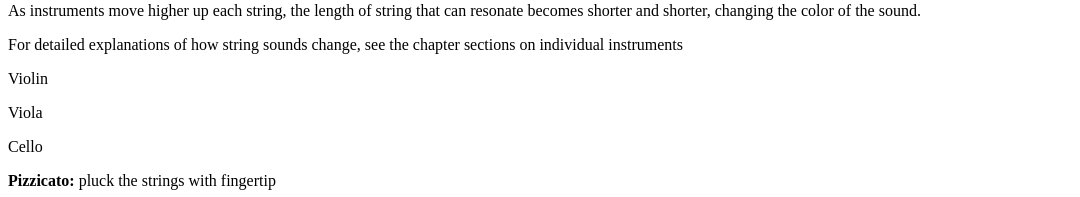
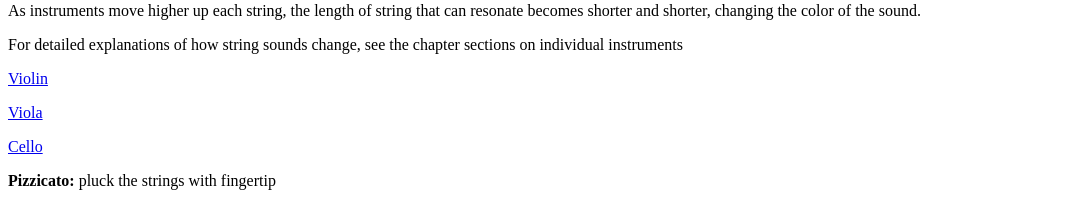
Before and after one commit to kpukinskis/161-String-Writing, a plain HTML site: page index.html in a window 1280 px wide. Shown: the part 755-952 px from the top of the page, without its empty margins (0-1080 px from the left). Drawn offline with Linux system fonts and the light colour scheme.

Commit message:
Link to Adler PDFs

```diff
--- a/index.html
+++ b/index.html
@@ -14,9 +14,9 @@
 <p><strong><span class="underline">Strings:</span></strong></p>
 <p>As instruments move higher up each string, the length of string that can resonate becomes shorter and shorter, changing the color of the sound.</p>
 <p>For detailed explanations of how string sounds change, see the chapter sections on individual instruments</p>
-<p>Violin</p>
-<p>Viola</p>
-<p>Cello</p>
+<p><a href="https://drive.google.com/open?id=1wQPu8Q-qVBziuUuovjx2T9xtyCAvuPzk" target="_blank">Violin</a></p>
+<p><a href="https://drive.google.com/open?id=1SGEnGMf5hUFY35tKXQh7xlHebI2-mzaF" target="_blank">Viola</a></p>
+<p><a href="https://drive.google.com/open?id=1UgtFC42PVlb03JkNBWJTmfB_ZVl5Yrsn" target="_blank">Cello</a></p>
 <p><strong><span class="underline">Pizzicato:</span></strong> pluck the strings with fingertip</p>
 <p>Provide some time (a quarter note or two, depending on tempo) to lift fingers and shift bow before and after.</p>
 <p>The <em>pizz</em> indication holds until you cancel it out with <em>arco</em>.</p>
```
